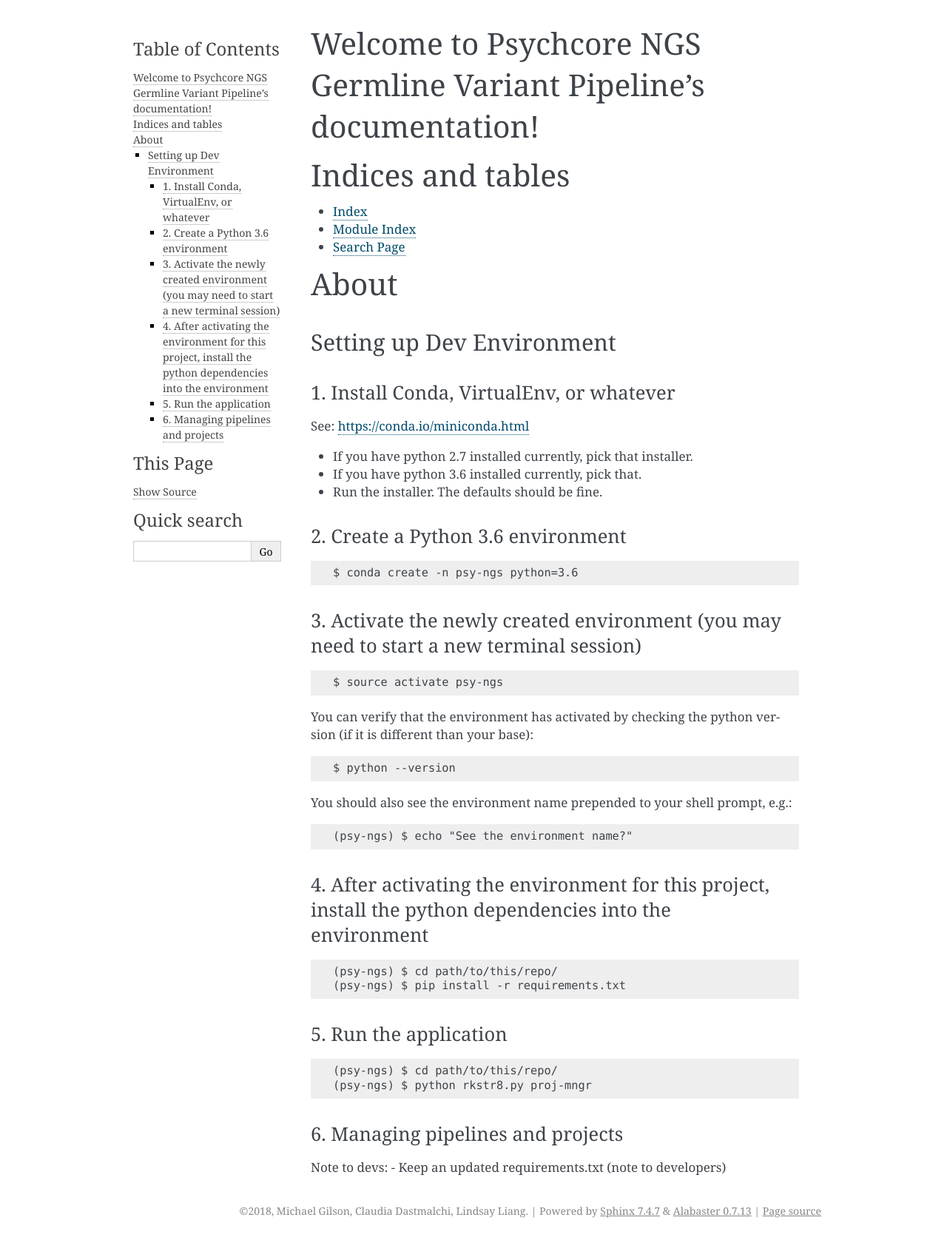
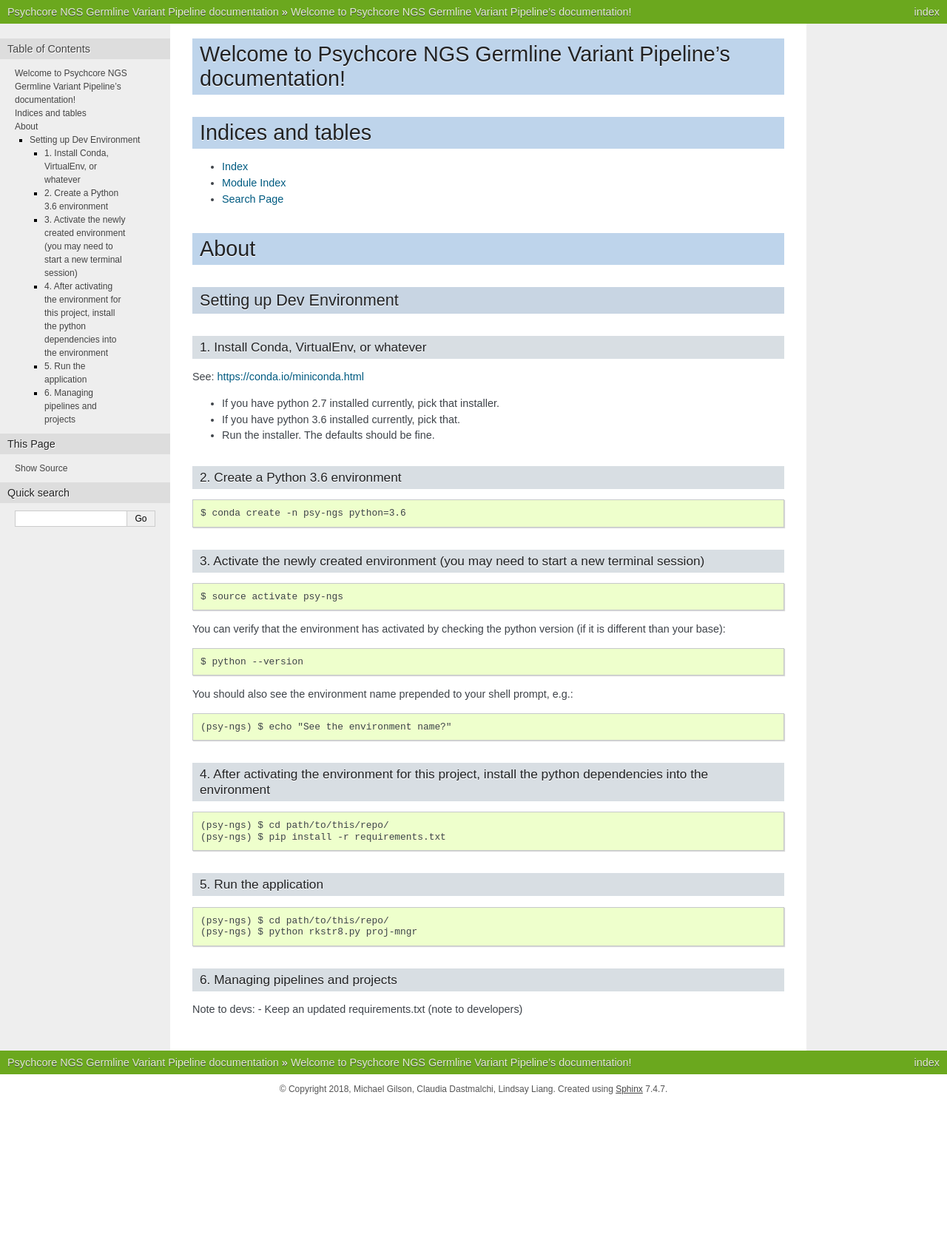
Before and after one commit to claudiadast/psychcore-test, a Sphinx documentation site: the page built from docs/index.rst, in a window 1280 px wide. Shown: the whole page at 74% size. Built offline with Sphinx 7.4.7, drawn with Linux system fonts in a browser that asks for light colours; after the commit the page ends 1492 px from its top, so only the background shows below that.

Commit message:
added rtd env variable to conf.py

```diff
--- a/docs/conf.py
+++ b/docs/conf.py
@@ -1,3 +1,5 @@
+import os
+
 # -*- coding: utf-8 -*-
 #
 # Configuration file for the Sphinx documentation builder.
@@ -74,7 +76,14 @@ pygments_style = 'sphinx'
 # The theme to use for HTML and HTML Help pages.  See the documentation for
 # a list of builtin themes.
 #
-html_theme = 'alabaster'
+
+on_rtd = os.environ.get('READTHEDOCS') == 'True'
+if on_rtd:
+    html_theme = 'default'
+else:
+    html_theme = 'nature'
+
+# html_theme = 'alabaster'
 
 # Theme options are theme-specific and customize the look and feel of a theme
 # further.  For a list of options available for each theme, see the
```
